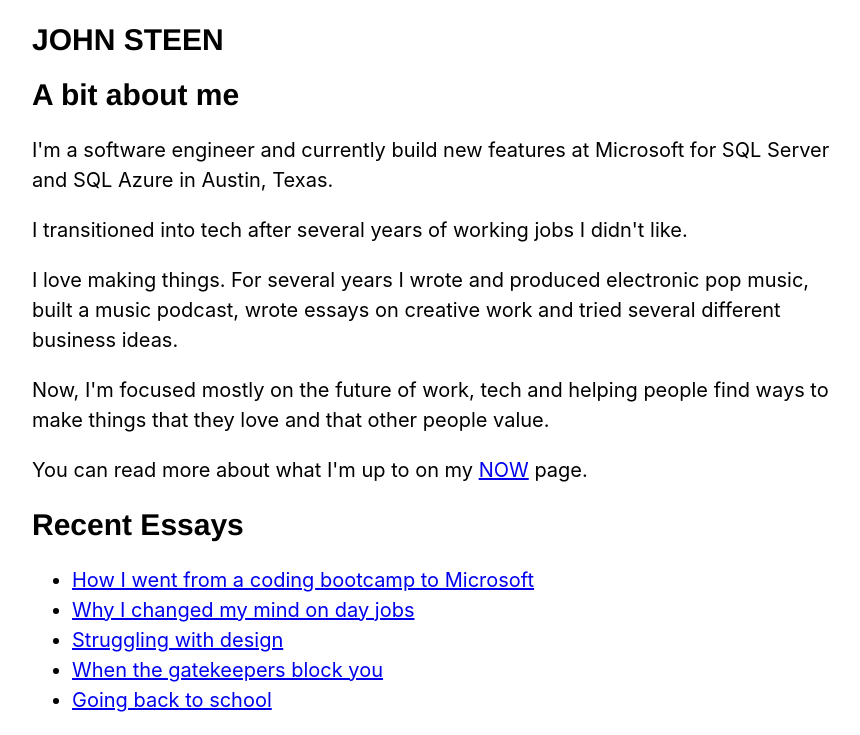
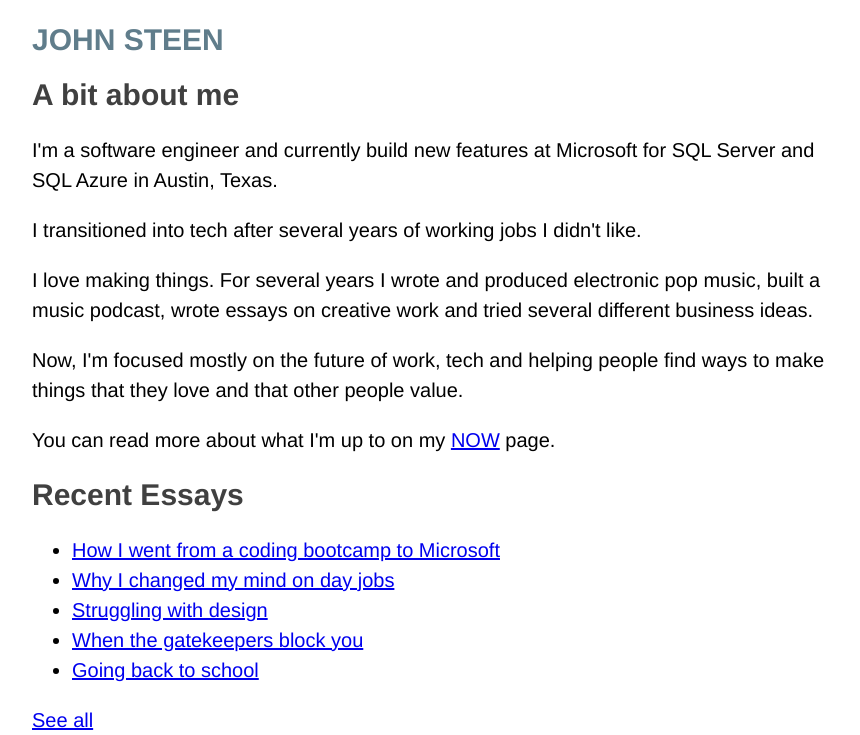
Before and after one commit to jmsteen/jmsteen.github.io, a plain HTML site: page index.html in a window 1280 px wide. Shown: the top 735 px of the page, without its empty margins (208-1068 px from the left). Drawn offline with Linux system fonts and the light colour scheme.

Commit message:
Header css tweaks

```diff
--- a/style.css
+++ b/style.css
@@ -1,18 +1,24 @@
 body {
-  max-width:40em;
-  margin:0 auto;
-  padding:5px;
-  font-family:-apple-system, BlinkMacSystemFont, 'Segoe UI', Roboto, Oxygen, Ubuntu, Cantarell, 'Open Sans', 'Helvetica Neue', sans-serif;
-  font-size:20px;
-  line-height:30px;
-  color:#000;
+  max-width: 40em;
+  margin: 0 auto;
+  padding: 5px;
+  font-family: Helvetica, "Helvetica Neue", -apple-system, BlinkMacSystemFont,
+    "Segoe UI", Roboto, Oxygen, Ubuntu, Cantarell, "Open Sans", sans-serif;
+  font-size: 20px;
+  line-height: 30px;
+  color: #000;
 }
 
-h1,h2,h3 {
-  font-family: 'Helvetica Neue', Helvetica, -apple-system, BlinkMacSystemFont, 'Segoe UI', Roboto, Oxygen, Ubuntu, Cantarell, 'Open Sans', sans-serif;
+h1,
+h2,
+h3 {
+  font-family: "Helvetica Neue", Helvetica, -apple-system, BlinkMacSystemFont,
+    "Segoe UI", Roboto, Oxygen, Ubuntu, Cantarell, "Open Sans", sans-serif;
   font: weight 600;
+  color: #404040;
 }
 
 #john-steen {
-  font-size: 30px;
+  font-size: 1.5em;
+  color: #607d8b;
 }
```
